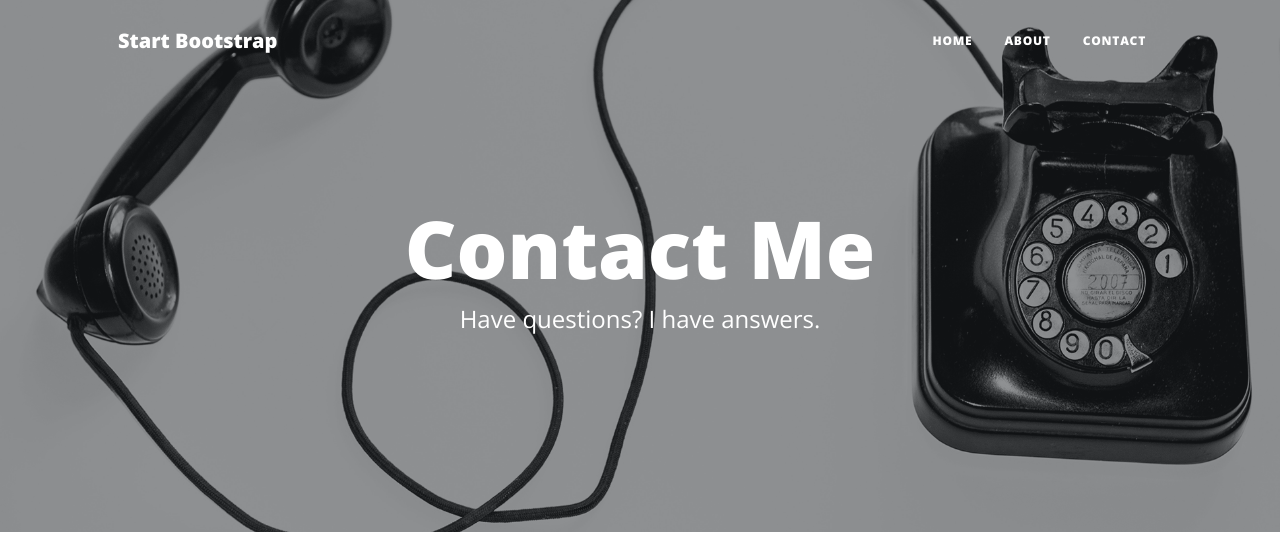
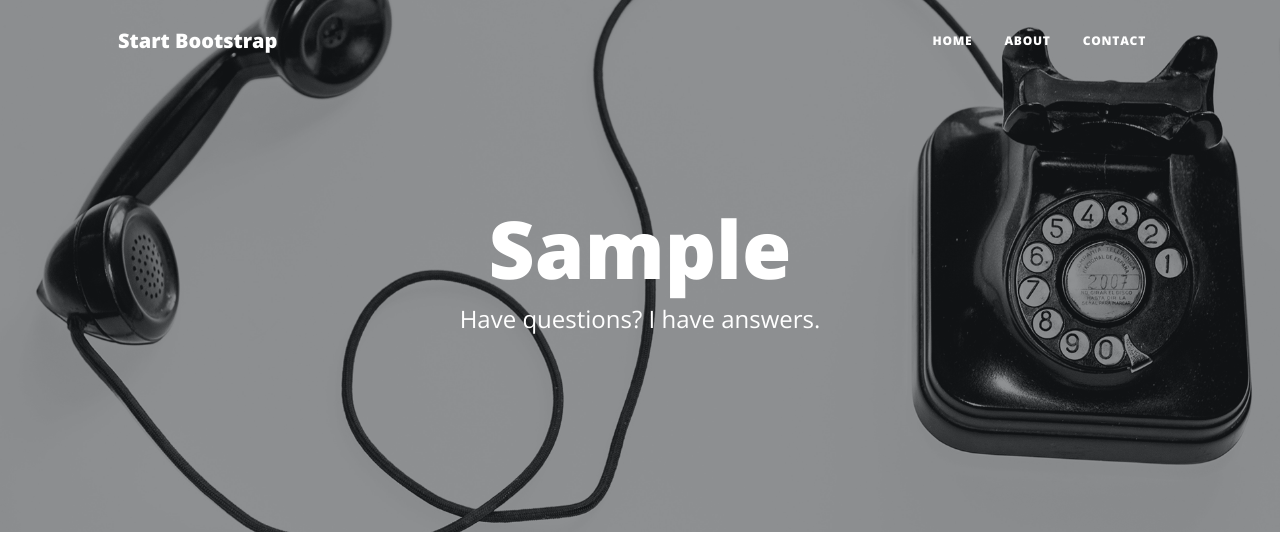
Before and after one commit to xPerSki/flask_blog, a Flask app: template templates/contact.html in a window 1280 px wide. Shown: the top 536 px of the page. Run offline with Flask 3, Linux system fonts and the light colour scheme; the template is opened without the code that fills it: most values are stand-ins (such as "Sample title", 1, 10 or a date in 2020); some libraries are stand-ins or nearby versions.

Commit message:
updated contact

```diff
--- a/main.py
+++ b/main.py
@@ -22,9 +22,9 @@ def about():
 @app.route('/contact', methods=["POST", "GET"])
 def contact():
     if request.method == "GET":
-        return render_template("contact.html")
+        return render_template("contact.html", h1="Contact Me")
     elif request.method == "POST":
-        return f"<h1>Successfully sent your message</h1>"
+        return render_template("contact.html", h1="Message sent successfully")
 
 
 @app.route('/post<int:id>')
--- a/templates/contact.html
+++ b/templates/contact.html
@@ -9,7 +9,7 @@
         <div class="row gx-4 gx-lg-5 justify-content-center">
             <div class="col-md-10 col-lg-8 col-xl-7">
                 <div class="page-heading">
-                    <h1>Contact Me</h1>
+                    <h1>{{ h1 }}</h1>
                     <span class="subheading">Have questions? I have answers.</span>
                 </div>
             </div>
```
